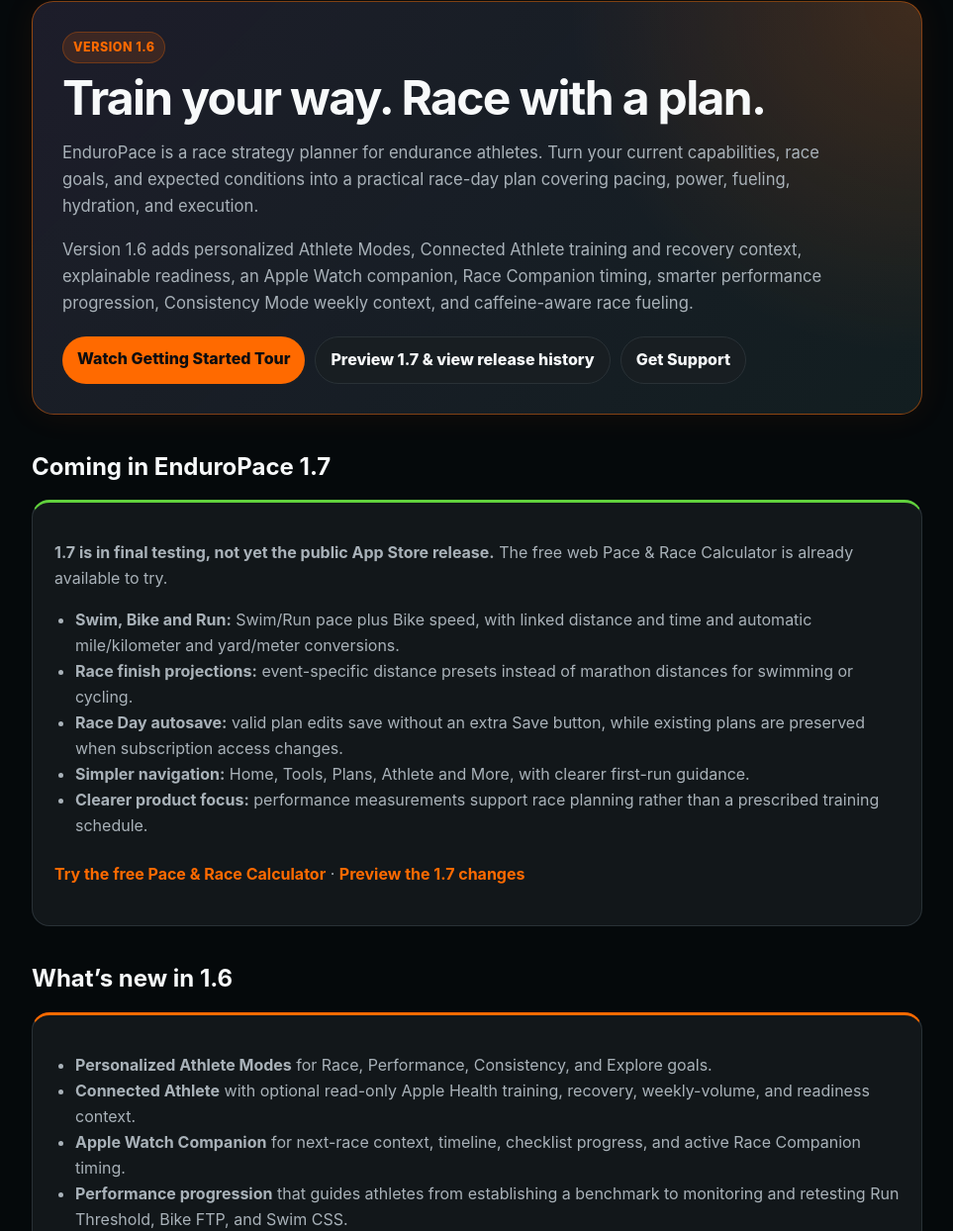
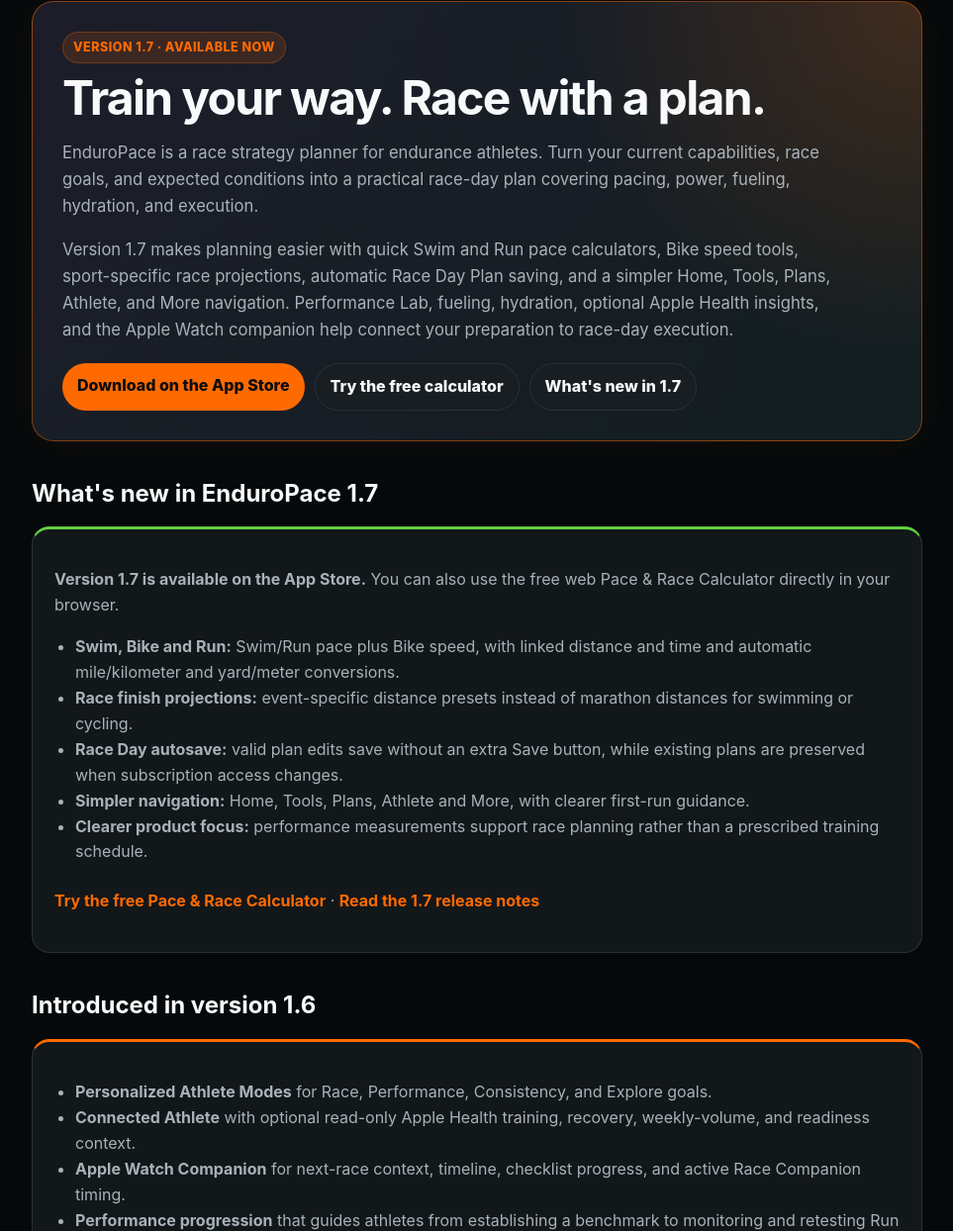
Before and after one commit to mmagriGH/enduropace-site, a plain HTML site: page index.html in a window 1280 px wide. Shown: the part 260-1504 px from the top of the page at 99% size, without its empty margins (158-1121 px from the left). Drawn offline with Linux system fonts and the light colour scheme.

Commit message:
Update EnduroPace website content for released v1.7

```diff
--- a/index.html
+++ b/index.html
@@ -214,7 +214,7 @@
 
   <main>
     <section class="hero">
-      <span class="version-badge">Version 1.6</span>
+      <span class="version-badge">Version 1.7 · Available now</span>
       <h1>Train your way. Race with a plan.</h1>
       <p>
         EnduroPace is a race strategy planner for endurance athletes. Turn your current
@@ -222,21 +222,22 @@
         plan covering pacing, power, fueling, hydration, and execution.
       </p>
       <p>
-        Version 1.6 adds personalized Athlete Modes, Connected Athlete training and
-        recovery context, explainable readiness, an Apple Watch companion, Race Companion
-        timing, smarter performance progression, Consistency Mode weekly context, and
-        caffeine-aware race fueling.
+        Version 1.7 makes planning easier with quick Swim and Run pace calculators, Bike
+        speed tools, sport-specific race projections, automatic Race Day Plan saving,
+        and a simpler Home, Tools, Plans, Athlete, and More navigation. Performance Lab,
+        fueling, hydration, optional Apple Health insights, and the Apple Watch companion
+        help connect your preparation to race-day execution.
       </p>
       <div class="hero-actions">
-        <a class="button" href="getting-started.html">Watch Getting Started Tour</a>
-        <a class="button secondary" href="release-notes.html">Preview 1.7 &amp; view release history</a>
-        <a class="button secondary" href="support.html">Get Support</a>
+        <a class="button" href="https://apps.apple.com/us/app/enduropace/id6779810332">Download on the App Store</a>
+        <a class="button secondary" href="pace-calculator.html">Try the free calculator</a>
+        <a class="button secondary" href="release-notes.html">What's new in 1.7</a>
       </div>
     </section>
 
-    <h2 class="section-title">Coming in EnduroPace 1.7</h2>
+    <h2 class="section-title">What's new in EnduroPace 1.7</h2>
     <section class="card green">
-      <p><strong>1.7 is in final testing, not yet the public App Store release.</strong> The free web Pace &amp; Race Calculator is already available to try.</p>
+      <p><strong>Version 1.7 is available on the App Store.</strong> You can also use the free web Pace &amp; Race Calculator directly in your browser.</p>
       <ul class="release-list">
         <li><strong>Swim, Bike and Run:</strong> Swim/Run pace plus Bike speed, with linked distance and time and automatic mile/kilometer and yard/meter conversions.</li>
         <li><strong>Race finish projections:</strong> event-specific distance presets instead of marathon distances for swimming or cycling.</li>
@@ -244,10 +245,10 @@
         <li><strong>Simpler navigation:</strong> Home, Tools, Plans, Athlete and More, with clearer first-run guidance.</li>
         <li><strong>Clearer product focus:</strong> performance measurements support race planning rather than a prescribed training schedule.</li>
       </ul>
-      <p><a class="card-link" href="pace-calculator.html">Try the free Pace &amp; Race Calculator</a> · <a class="card-link" href="release-notes.html">Preview the 1.7 changes</a></p>
+      <p><a class="card-link" href="pace-calculator.html">Try the free Pace &amp; Race Calculator</a> · <a class="card-link" href="release-notes.html">Read the 1.7 release notes</a></p>
     </section>
 
-    <h2 class="section-title">What’s new in 1.6</h2>
+    <h2 class="section-title">Introduced in version 1.6</h2>
     <section class="card orange">
       <ul class="release-list">
         <li><strong>Personalized Athlete Modes</strong> for Race, Performance, Consistency, and Explore goals.</li>
```
